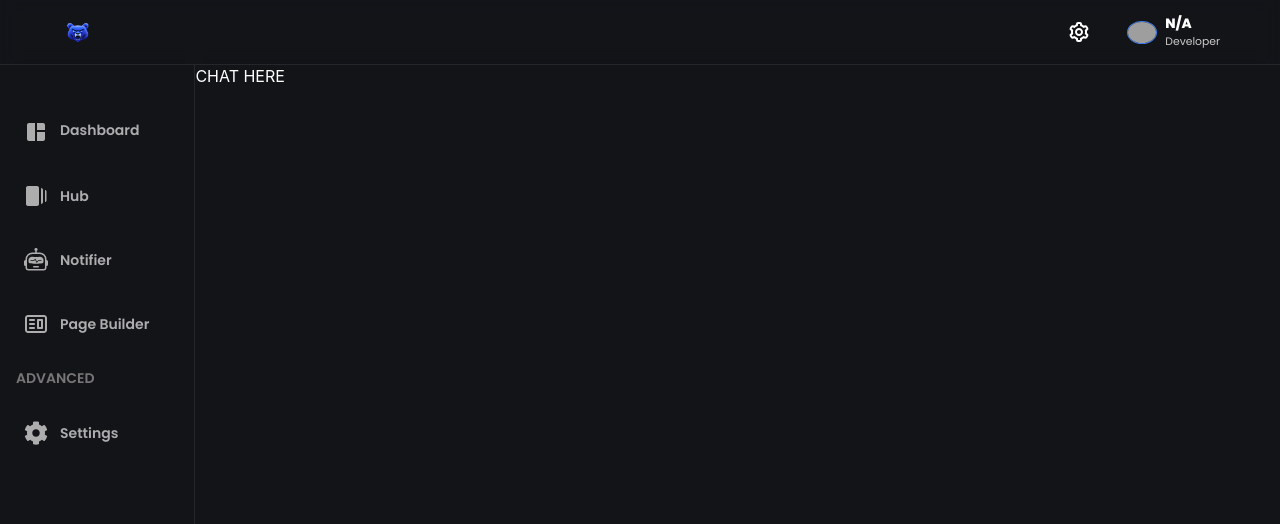
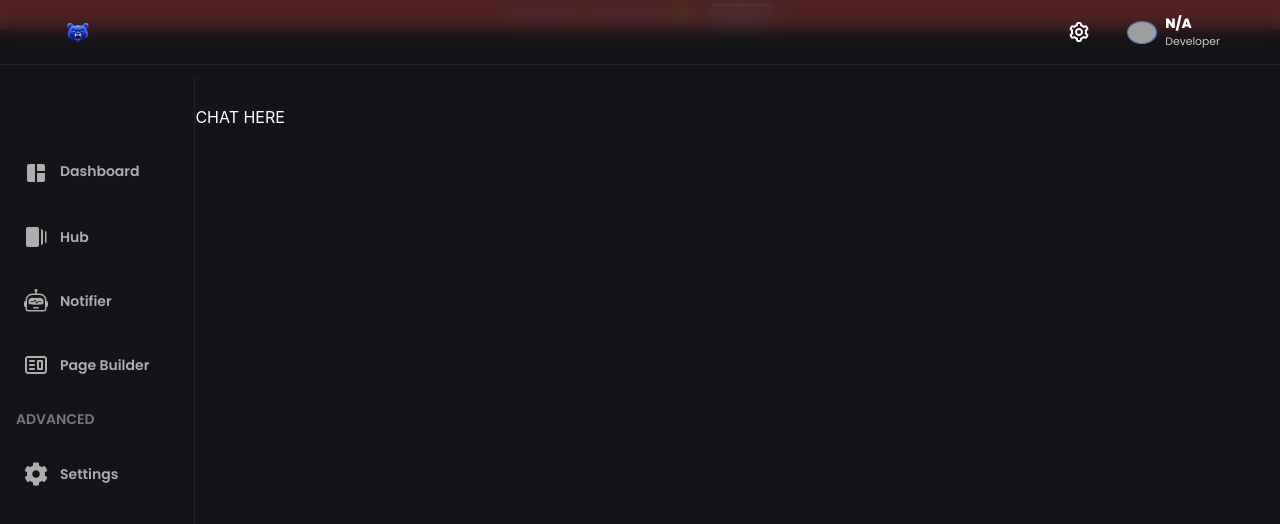
Before and after one commit to Benrobo/showwcial, a Next.js app in the folder packages/app/: page /chat in a window 1280 px wide. Shown: the top 524 px of the page. Built offline with nearby package versions, Linux system fonts and the light colour scheme; grey boxes are pictures that could not be loaded.

Commit message:
added error banner for discord bot status

```diff
--- a/packages/app/components/Layout/mainDashboard.tsx
+++ b/packages/app/components/Layout/mainDashboard.tsx
@@ -1,6 +1,7 @@
 import next from "next";
 import SideBar from "../Navbar/sidebar";
 import TopBar from "../Navbar/topbar";
+import ErrorBanner from "../../components/ErrorBanner";
 
 interface DashboardLayoutProp {
   children: React.ReactNode;
@@ -10,6 +11,7 @@ interface DashboardLayoutProp {
 function MainDashboardLayout({ children, activeTab }: DashboardLayoutProp) {
   return (
     <div className="w-full h-full">
+      <ErrorBanner />
       <TopBar />
       <div className="w-full h-full py-9 flex items-start justify-start overflowHidden">
         <SideBar active={activeTab} />
```
